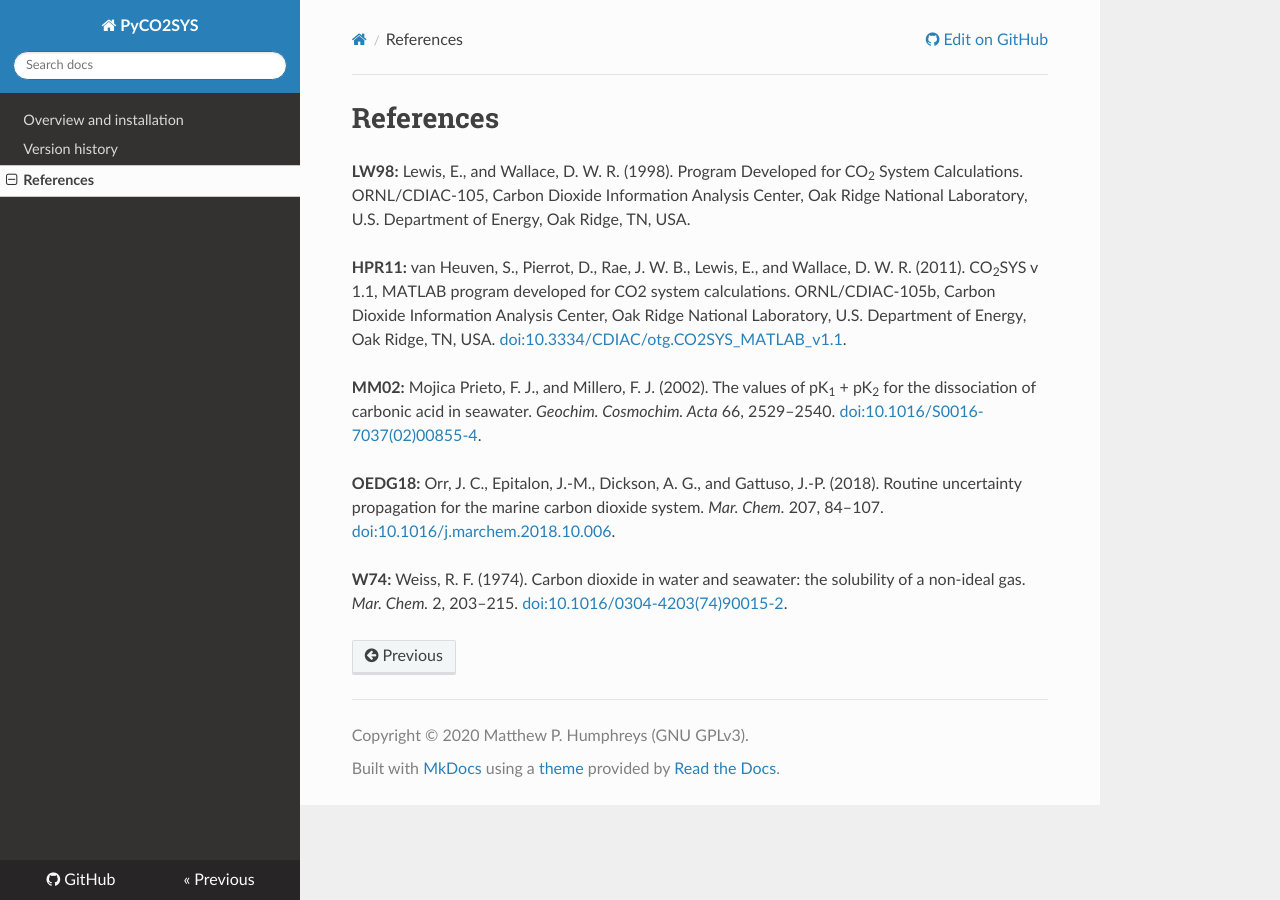
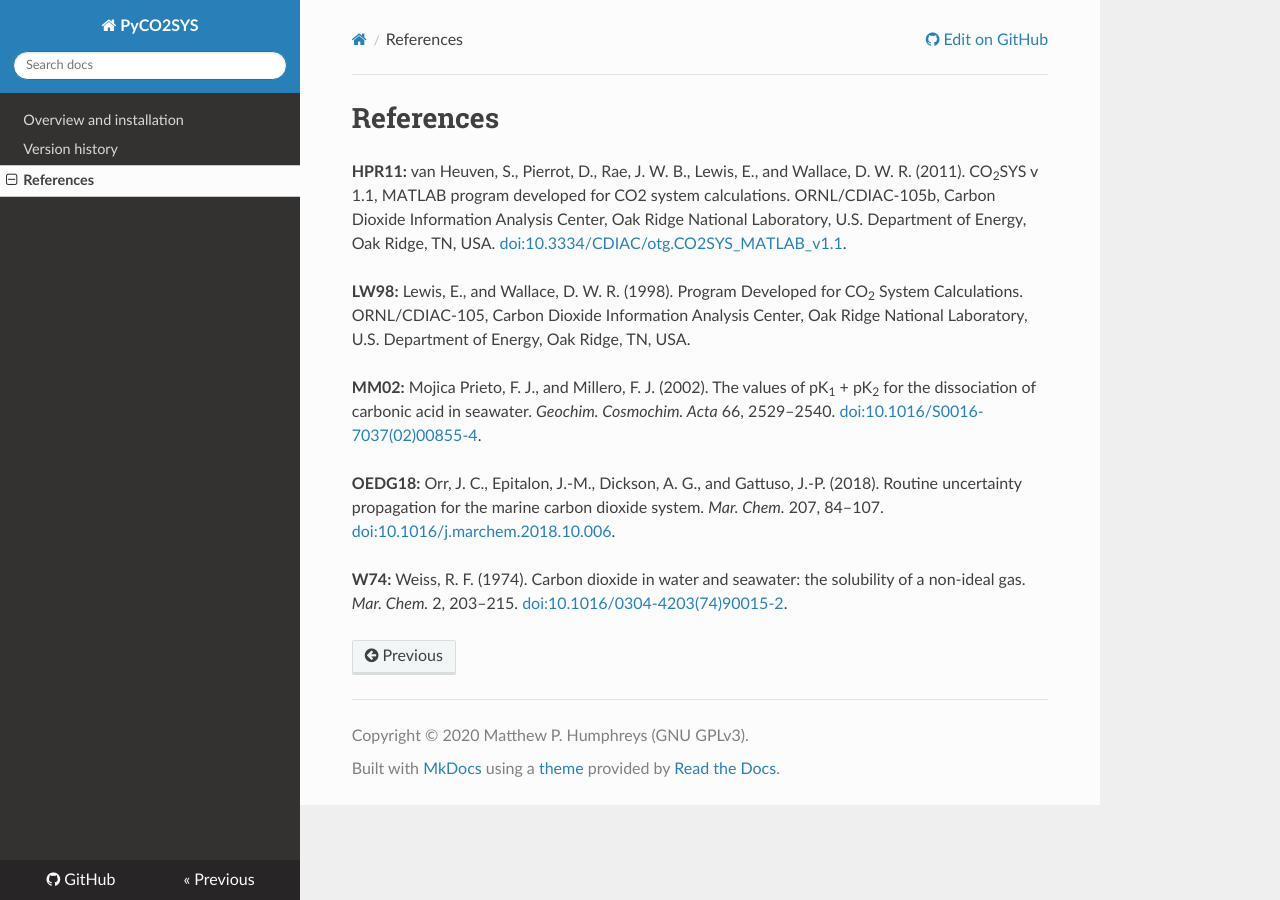
Before and after one commit to mvdh7/PyCO2SYS, an MkDocs documentation site: the page built from docs/refs.md, in a window 1280 px wide. Built offline with MkDocs 1.6.1, drawn with Linux system fonts in a browser that asks for light colours; nearby versions of some CDN libraries.

Commit message:
Alphabeticalise

```diff
--- a/docs/refs.md
+++ b/docs/refs.md
@@ -1,8 +1,8 @@
 # References
 
+<span id='HPR11'>**HPR11:**</span> van Heuven, S., Pierrot, D., Rae, J. W. B., Lewis, E., and Wallace, D. W. R. (2011). CO<sub>2</sub>SYS v 1.1, MATLAB program developed for CO2 system calculations. ORNL/CDIAC-105b, Carbon Dioxide Information Analysis Center, Oak Ridge National Laboratory, U.S. Department of Energy, Oak Ridge, TN, USA. [doi:10.3334/CDIAC/otg.CO2SYS_MATLAB_v1.1](https://doi.org/10.3334/CDIAC/otg.CO2SYS_MATLAB_v1.1).
+
 <span id='LW98'>**LW98:**</span> Lewis, E., and Wallace, D. W. R. (1998). Program Developed for CO<sub>2</sub> System Calculations. ORNL/CDIAC-105, Carbon Dioxide Information Analysis Center, Oak Ridge National Laboratory, U.S. Department of Energy, Oak Ridge, TN, USA.
-
-<span id='HPR11'>**HPR11:**</span> van Heuven, S., Pierrot, D., Rae, J. W. B., Lewis, E., and Wallace, D. W. R. (2011). CO<sub>2</sub>SYS v 1.1, MATLAB program developed for CO2 system calculations. ORNL/CDIAC-105b, Carbon Dioxide Information Analysis Center, Oak Ridge National Laboratory, U.S. Department of Energy, Oak Ridge, TN, USA. [doi:10.3334/CDIAC/otg.CO2SYS_MATLAB_v1.1](https://doi.org/10.3334/CDIAC/otg.CO2SYS_MATLAB_v1.1).
 
 <span id='MM02'>**MM02:**</span> Mojica Prieto, F. J., and Millero, F. J. (2002). The values of pK<sub>1</sub> + pK<sub>2</sub> for the dissociation of carbonic acid in seawater. *Geochim. Cosmochim. Acta* 66, 2529–2540. <a href='https://doi.org/10.1016/S0016-7037(02)00855-4'>doi:10.1016/S0016-7037(02)00855-4</a>.
 
```
